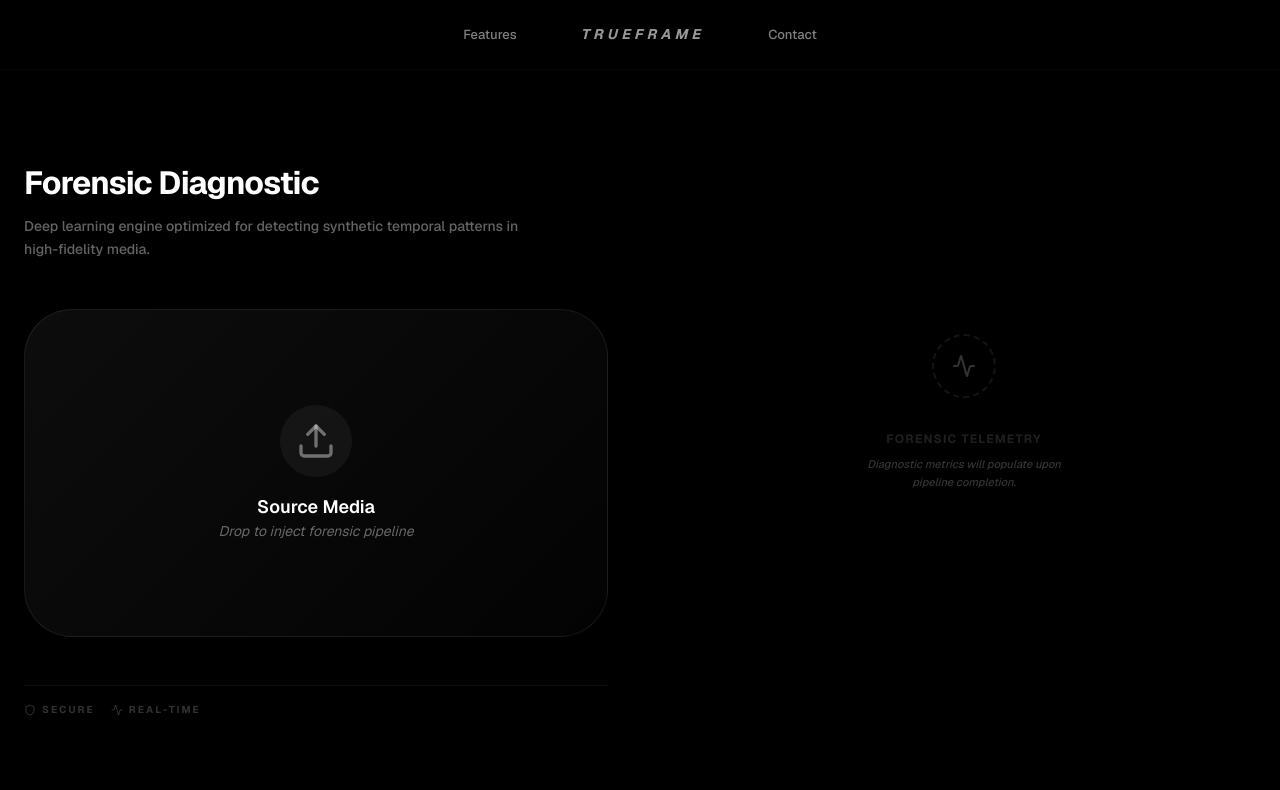
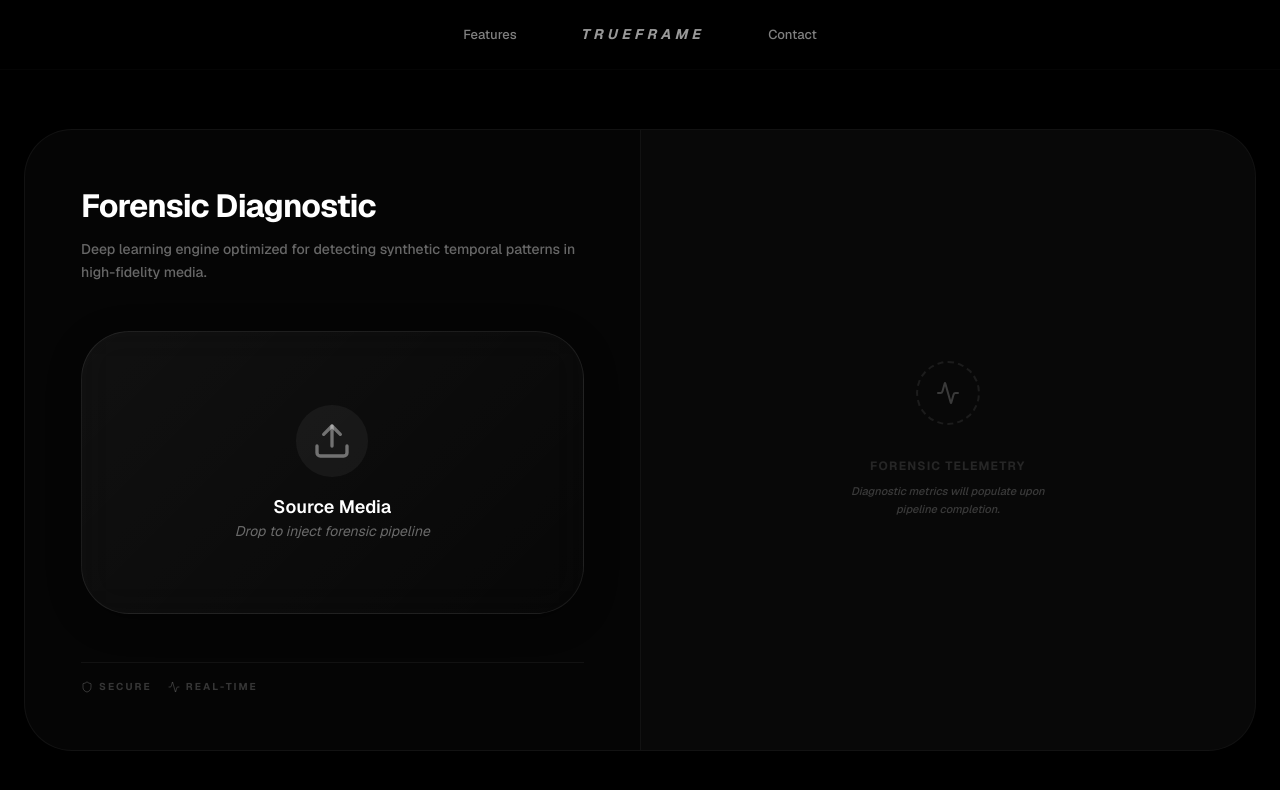
Before and after one commit to Atnatewoss/trueframe-ai, a Next.js app in the folder client/: page /demo in a window 1280 px wide. Shown: the top 790 px of the page. Built offline with nearby package versions, Linux system fonts and the light colour scheme.

Commit message:
style: wrap app in split container and remove redundant result icon

```diff
--- a/client/app/demo/page.tsx
+++ b/client/app/demo/page.tsx
@@ -156,10 +156,10 @@ export default function DemoPage() {
       <Navbar />
 
       <main className="flex-1 pt-32 pb-12 px-6 max-w-7xl mx-auto w-full flex flex-col justify-center">
-        <div className="grid grid-cols-1 lg:grid-cols-2 gap-16 items-start">
+        <div className="w-full bg-[#050505] border border-white/[0.05] rounded-[48px] overflow-hidden flex flex-col lg:flex-row shadow-2xl">
 
           {/* Left Column: Interaction & Video */}
-          <div className="space-y-12">
+          <div className="w-full lg:w-1/2 p-10 lg:p-14 space-y-12">
             <SectionHeader
               title="Forensic Diagnostic"
               subtitle="Deep learning engine optimized for detecting synthetic temporal patterns in high-fidelity media."
@@ -286,8 +286,12 @@ export default function DemoPage() {
             </div>
           </div>
 
+          {/* Vertical Divider */}
+          <div className="hidden lg:block w-px bg-white/[0.05]" />
+          <div className="block lg:hidden h-px w-full bg-white/[0.05]" />
+
           {/* Right Column: Results & Telemetry */}
-          <div className="min-h-[500px] flex flex-col justify-center">
+          <div className="w-full lg:w-1/2 p-10 lg:p-14 min-h-[500px] flex flex-col justify-center bg-white/[0.01]">
             <AnimatePresence mode="wait">
               {step === "result" && result ? (
                 <motion.div
@@ -296,17 +300,7 @@ export default function DemoPage() {
                   animate={{ opacity: 1, x: 0 }}
                   className="space-y-10 flex flex-col justify-center h-full"
                 >
-                  <div className="flex items-center gap-6">
-                    {result.prediction === "fake" ? (
-                      <div className="w-14 h-14 rounded-full bg-red-500/10 flex items-center justify-center shrink-0">
-                        <AlertCircle className="w-6 h-6 text-red-500" />
-                      </div>
-                    ) : (
-                      <div className="w-14 h-14 rounded-full bg-emerald-500/10 flex items-center justify-center shrink-0">
-                        <CheckCircle2 className="w-6 h-6 text-emerald-500" />
-                      </div>
-                    )}
-                    <div>
+                  <div className="flex flex-col gap-2">
                       <h3 className="text-3xl font-bold tracking-tight text-white mb-1">
                         {result.prediction === "fake" ? "Synthetic Detected" : "Authenticity Verified"}
                       </h3>
@@ -314,7 +308,6 @@ export default function DemoPage() {
                         {result.prediction === "fake" ? "Temporal and spatial anomalies found." : "No synthetic manipulation detected across frames."}
                       </p>
                     </div>
-                  </div>
 
                   <div className="grid grid-cols-2 gap-px bg-white/[0.08] rounded-[32px] overflow-hidden border border-white/[0.08]">
                     <div className="bg-[#050505] p-8 flex flex-col justify-center">
```
